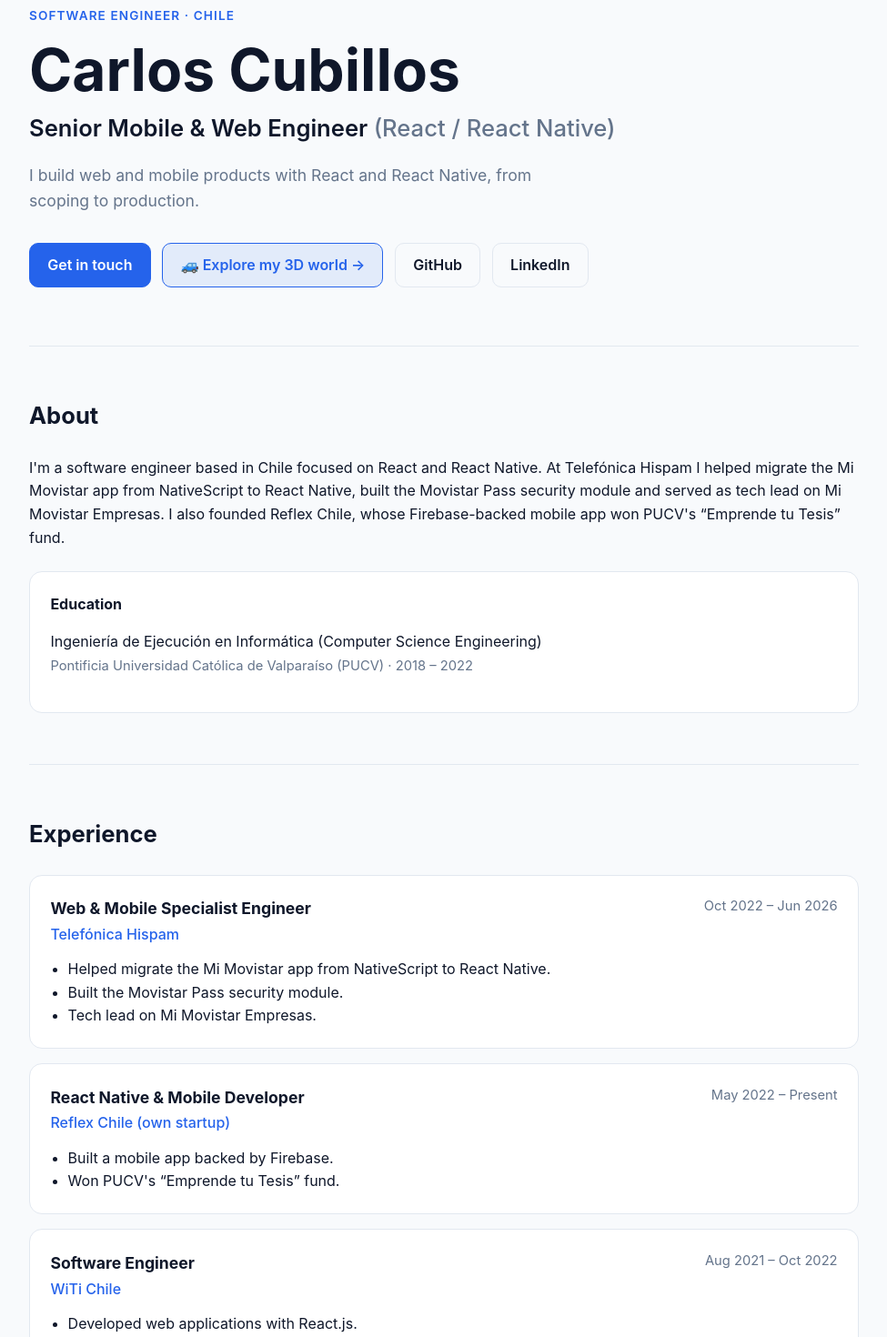
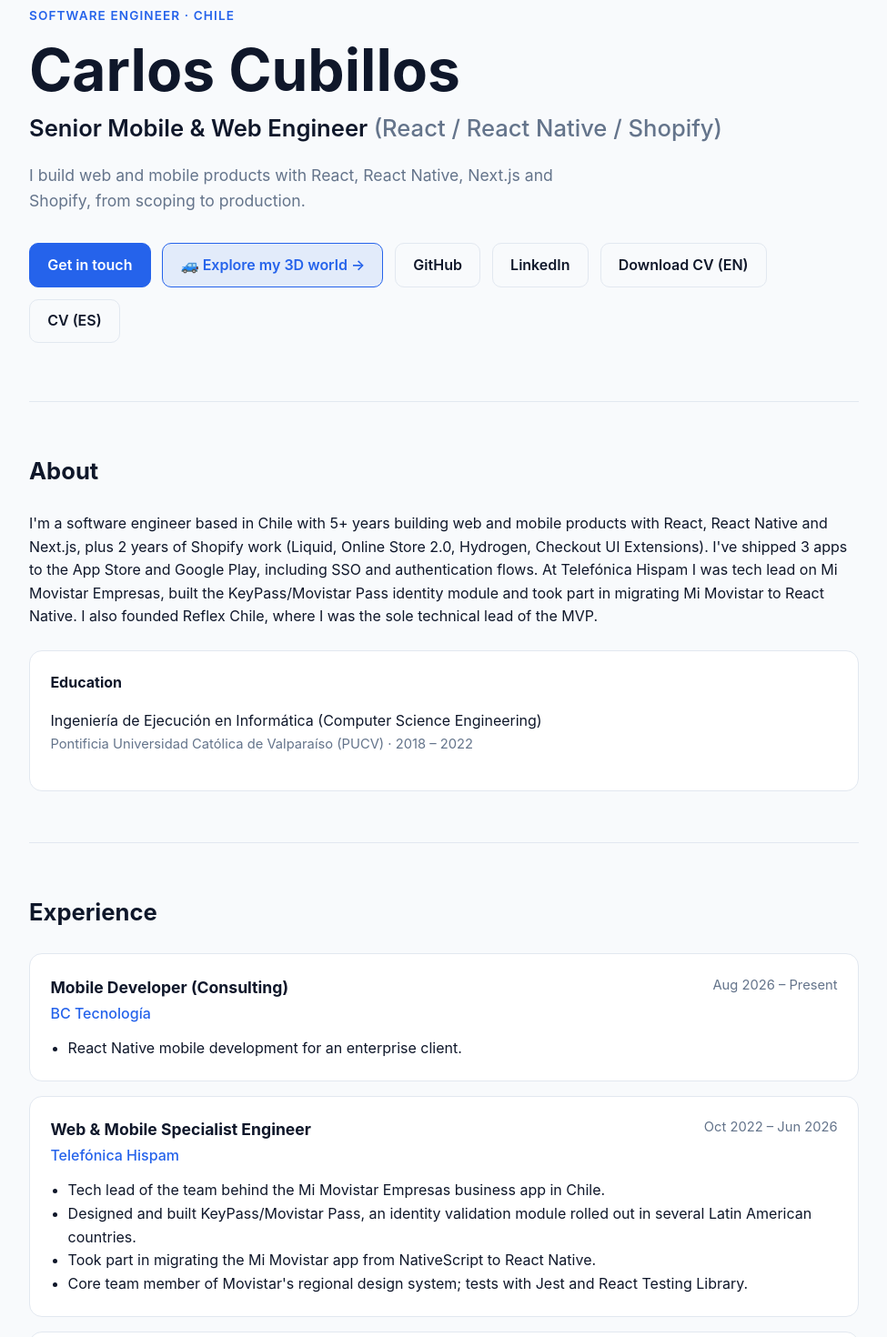
Before and after one commit to CarlosCubillos94/CarlosCubillos94.github.io, a React (Vite) app: page / in a window 1280 px wide. Shown: the part 160-1630 px from the top of the page at 91% size, without its empty margins (152-1127 px from the left). Built offline with nearby package versions, Linux system fonts and the light colour scheme.

Commit message:
Update content to new CV: Shopify, Node/cloud, Reflex MVP, downloadable CV

```diff
--- a/index.html
+++ b/index.html
@@ -1,4 +1,4 @@
 <!doctype html><html lang="en"><head><meta charset="UTF-8"/><meta name="viewport" content="width=device-width,initial-scale=1"/>
 <title>Carlos Cubillos · Senior Mobile & Web Engineer</title>
-<meta name="description" content="Carlos Cubillos — Senior Mobile & Web Engineer (React / React Native) based in Chile."/></head>
+<meta name="description" content="Carlos Cubillos — Senior Mobile & Web Engineer (React / React Native / Shopify) based in Chile."/></head>
 <body><div id="root"></div><script type="module" src="/src/main.tsx"></script></body></html>
--- a/src/App.tsx
+++ b/src/App.tsx
@@ -7,12 +7,14 @@ const links = {
 };
 
 const experience = [
+  { company: 'BC Tecnología', role: 'Mobile Developer (Consulting)', period: 'Aug 2026 – Present',
+    points: ['React Native mobile development for an enterprise client.'] },
   { company: 'Telefónica Hispam', role: 'Web & Mobile Specialist Engineer', period: 'Oct 2022 – Jun 2026',
-    points: ['Helped migrate the Mi Movistar app from NativeScript to React Native.', 'Built the Movistar Pass security module.', 'Tech lead on Mi Movistar Empresas.'] },
-  { company: 'Reflex Chile (own startup)', role: 'React Native & Mobile Developer', period: 'May 2022 – Present',
-    points: ['Built a mobile app backed by Firebase.', "Won PUCV's “Emprende tu Tesis” fund."] },
+    points: ['Tech lead of the team behind the Mi Movistar Empresas business app in Chile.', 'Designed and built KeyPass/Movistar Pass, an identity validation module rolled out in several Latin American countries.', 'Took part in migrating the Mi Movistar app from NativeScript to React Native.', "Core team member of Movistar's regional design system; tests with Jest and React Testing Library."] },
+  { company: 'Reflex Chile (own startup)', role: 'Founder & Technical Lead', period: 'May 2022 – Present',
+    points: ['Sole technical lead of the MVP: React Native app and Next.js web with a PostgreSQL/Prisma backend and JWT auth.', "Won PUCV's “Emprende tu Tesis” fund."] },
   { company: 'WiTi Chile', role: 'Software Engineer', period: 'Aug 2021 – Oct 2022',
-    points: ['Developed web applications with React.js.'] },
+    points: ['Built web applications with React.js, styled-components and Material UI.'] },
 ];
 
 const projects = [
@@ -35,7 +37,7 @@ const shopifyStores = [
 
 const shopifySkills = ['Online Store 2.0 · Liquid', 'Secciones a medida', 'Micro-interacciones estilo Emil Kowalski', 'Cajón de carrito instantáneo', 'Feedback al agregar al carrito', 'Aparición al hacer scroll', 'Accesibilidad AA', 'Áreas táctiles de 44 px', 'Movimiento reducido', 'Localización en español y CLP', 'Importación de catálogo CSV', 'Foco en rendimiento'];
 
-const skills = ['React', 'React Native', 'Expo', 'TypeScript', 'JavaScript', 'Next.js', 'Firebase', 'Material UI', 'NativeWind', 'Zustand', 'SQLite', 'Node.js'];
+const skills = ['React', 'React Native', 'Expo', 'TypeScript', 'JavaScript', 'Next.js', 'Shopify · Liquid / OS 2.0', 'Hydrogen', 'Checkout UI Extensions', 'Node.js', 'PostgreSQL · Prisma', 'Cloud deployment', 'Jest · RTL', 'SSO / Auth on mobile', 'NestJS (in progress)'];
 
 export default function App() {
   const [theme, setTheme] = useState<'dark' | 'light'>(() =>
@@ -53,18 +55,20 @@ export default function App() {
       <section className="hero">
         <p className="eyebrow">Software Engineer · Chile</p>
         <h1>Carlos Cubillos</h1>
-        <h2>Senior Mobile &amp; Web Engineer <span>(React / React Native)</span></h2>
-        <p className="lead">I build web and mobile products with React and React Native, from scoping to production.</p>
+        <h2>Senior Mobile &amp; Web Engineer <span>(React / React Native / Shopify)</span></h2>
+        <p className="lead">I build web and mobile products with React, React Native, Next.js and Shopify, from scoping to production.</p>
         <div className="cta">
           <a className="btn primary" href={`mailto:${links.email}`}>Get in touch</a>
           <a className="btn world" href="https://carloscubillos94.github.io/world/" target="_blank" rel="noreferrer">🚙 Explore my 3D world →</a>
           <a className="btn" href={links.github} target="_blank" rel="noreferrer">GitHub</a>
           <a className="btn" href={links.linkedin} target="_blank" rel="noreferrer">LinkedIn</a>
+          <a className="btn" href="/CV_Carlos_Cubillos_EN.pdf" download>Download CV (EN)</a>
+          <a className="btn" href="/CV_Carlos_Cubillos_ES.pdf" download>CV (ES)</a>
         </div>
       </section>
 
       <section id="about"><h3>About</h3>
-        <p>I'm a software engineer based in Chile focused on React and React Native. At Telefónica Hispam I helped migrate the Mi Movistar app from NativeScript to React Native, built the Movistar Pass security module and served as tech lead on Mi Movistar Empresas. I also founded Reflex Chile, whose Firebase-backed mobile app won PUCV's “Emprende tu Tesis” fund.</p>
+        <p>I'm a software engineer based in Chile with 5+ years building web and mobile products with React, React Native and Next.js, plus 2 years of Shopify work (Liquid, Online Store 2.0, Hydrogen, Checkout UI Extensions). I've shipped 3 apps to the App Store and Google Play, including SSO and authentication flows. At Telefónica Hispam I was tech lead on Mi Movistar Empresas, built the KeyPass/Movistar Pass identity module and took part in migrating Mi Movistar to React Native. I also founded Reflex Chile, where I was the sole technical lead of the MVP.</p>
         <div className="card edu"><strong>Education</strong>
           <p>Ingeniería de Ejecución en Informática (Computer Science Engineering)<br/><span className="muted">Pontificia Universidad Católica de Valparaíso (PUCV) · 2018 – 2022</span></p></div>
       </section>
```
Also changed, not shown: 2 other files (tests, documents, lock files or other folders).
